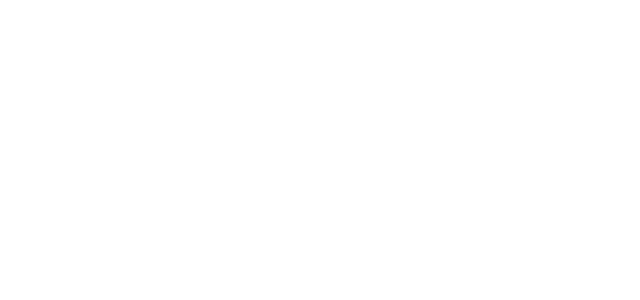
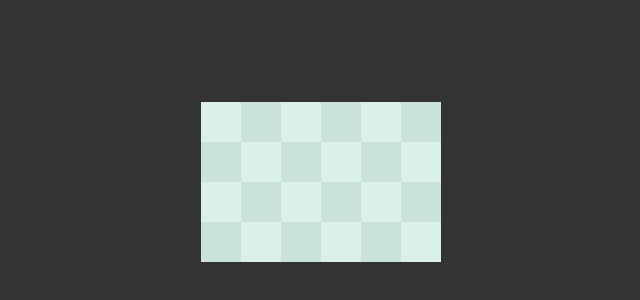
Before and after one commit to mohammadjf/minesweeper, a React (Create React App) app: page / in a window 1280 px wide. Shown: the part 218-518 px from the top of the page, without its empty margins (319-959 px from the left). Built offline with nearby package versions, Linux system fonts and the light colour scheme.

Commit message:
initial styles

```diff
--- a/src/App.css
+++ b/src/App.css
@@ -1,38 +1,59 @@
 .App {
-  text-align: center;
+  box-sizing: border-box;
+  min-height: 100vh;
+  display: flex;
+  justify-content: center;
+  align-items: center;
+  background: #333;
 }
 
-.App-logo {
-  height: 40vmin;
-  pointer-events: none;
+.board {
+  display: flex;
+  flex-direction: column;
+  /* grid: repeat(4, 1fr) / repeat(4, 1fr); */
 }
 
-@media (prefers-reduced-motion: no-preference) {
-  .App-logo {
-    animation: App-logo-spin infinite 20s linear;
-  }
+.row {
+  display: flex;
 }
 
-.App-header {
-  background-color: #282c34;
-  min-height: 100vh;
+.cell {
+  width: 40px;
+  height: 40px;
   display: flex;
-  flex-direction: column;
+  justify-content: center;
   align-items: center;
-  justify-content: center;
-  font-size: calc(10px + 2vmin);
-  color: white;
 }
 
-.App-link {
-  color: #61dafb;
+/* Tiles Colors */
+.row:nth-child(odd) > .cell:nth-child(odd) {
+  background: #e7f2f9;
 }
 
-@keyframes App-logo-spin {
-  from {
-    transform: rotate(0deg);
-  }
-  to {
-    transform: rotate(360deg);
-  }
+.row:nth-child(even) > .cell:nth-child(even) {
+  background: #e7f2f9;
 }
+
+.row:nth-child(odd) > .cell:nth-child(even) {
+  background: #deebf3;
+}
+
+.row:nth-child(even) > .cell:nth-child(odd) {
+  background: #deebf3;
+}
+
+.row:nth-child(odd) > .cell.hidden:nth-child(odd) {
+  background: #dbf0e9;
+}
+
+.row:nth-child(even) > .cell.hidden:nth-child(even) {
+  background: #dbf0e9;
+}
+
+.row:nth-child(odd) > .cell.hidden:nth-child(even) {
+  background: #c9e3da;
+}
+
+.row:nth-child(even) > .cell.hidden:nth-child(odd) {
+  background: #c9e3da;
+}
--- a/src/App.js
+++ b/src/App.js
@@ -1,8 +1,64 @@
-import './App.css';
+import "./App.css";
+import { useEffect, useState } from "react";
+
+function Cell({ value }) {
+  const [isHidden, setIsHidden] = useState(true);
+
+  return isHidden ? (
+    <div
+      className="cell hidden"
+      onClick={() => {
+        setIsHidden(false);
+      }}
+    ></div>
+  ) : (
+    <div className="cell">{value}</div>
+  );
+}
+
+function Board({ width, height }) {
+  return (
+    <div className="board">
+      <div className="row">
+        <Cell value="2"></Cell>
+        <Cell value="2"></Cell>
+        <Cell value="2"></Cell>
+        <Cell value="2"></Cell>
+        <Cell value="2"></Cell>
+        <Cell value="2"></Cell>
+      </div>
+      <div className="row">
+        <Cell value="2"></Cell>
+        <Cell value="2"></Cell>
+        <Cell value="2"></Cell>
+        <Cell value="2"></Cell>
+        <Cell value="2"></Cell>
+        <Cell value="2"></Cell>
+      </div>
+      <div className="row">
+        <Cell value="2"></Cell>
+        <Cell value="2"></Cell>
+        <Cell value="2"></Cell>
+        <Cell value="2"></Cell>
+        <Cell value="2"></Cell>
+        <Cell value="2"></Cell>
+      </div>
+      <div className="row">
+        <Cell value="2"></Cell>
+        <Cell value="2"></Cell>
+        <Cell value="2"></Cell>
+        <Cell value="2"></Cell>
+        <Cell value="2"></Cell>
+        <Cell value="2"></Cell>
+      </div>
+    </div>
+  );
+}
 
 function App() {
   return (
     <div className="App">
+      <Board></Board>
     </div>
   );
 }
```
